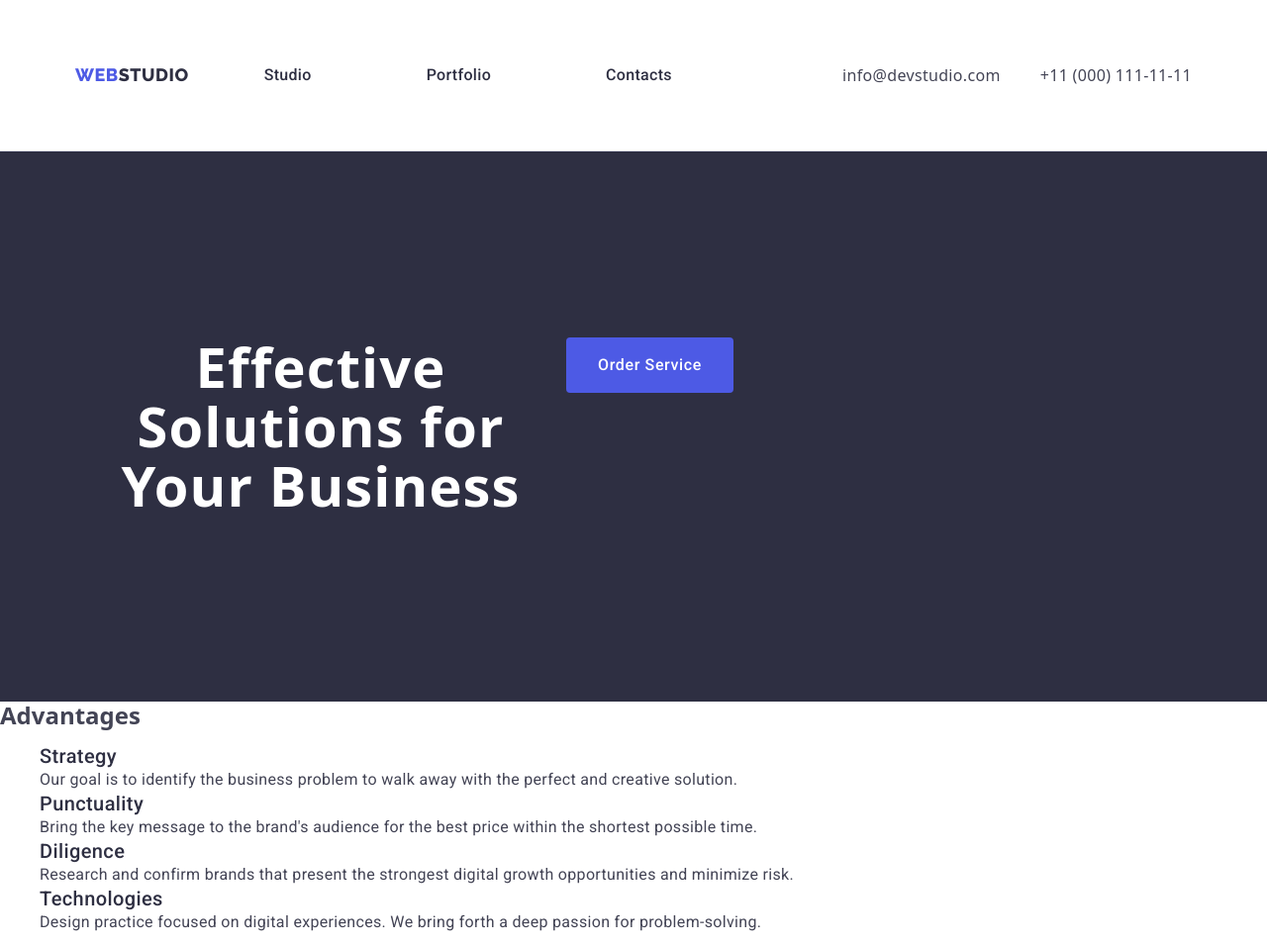
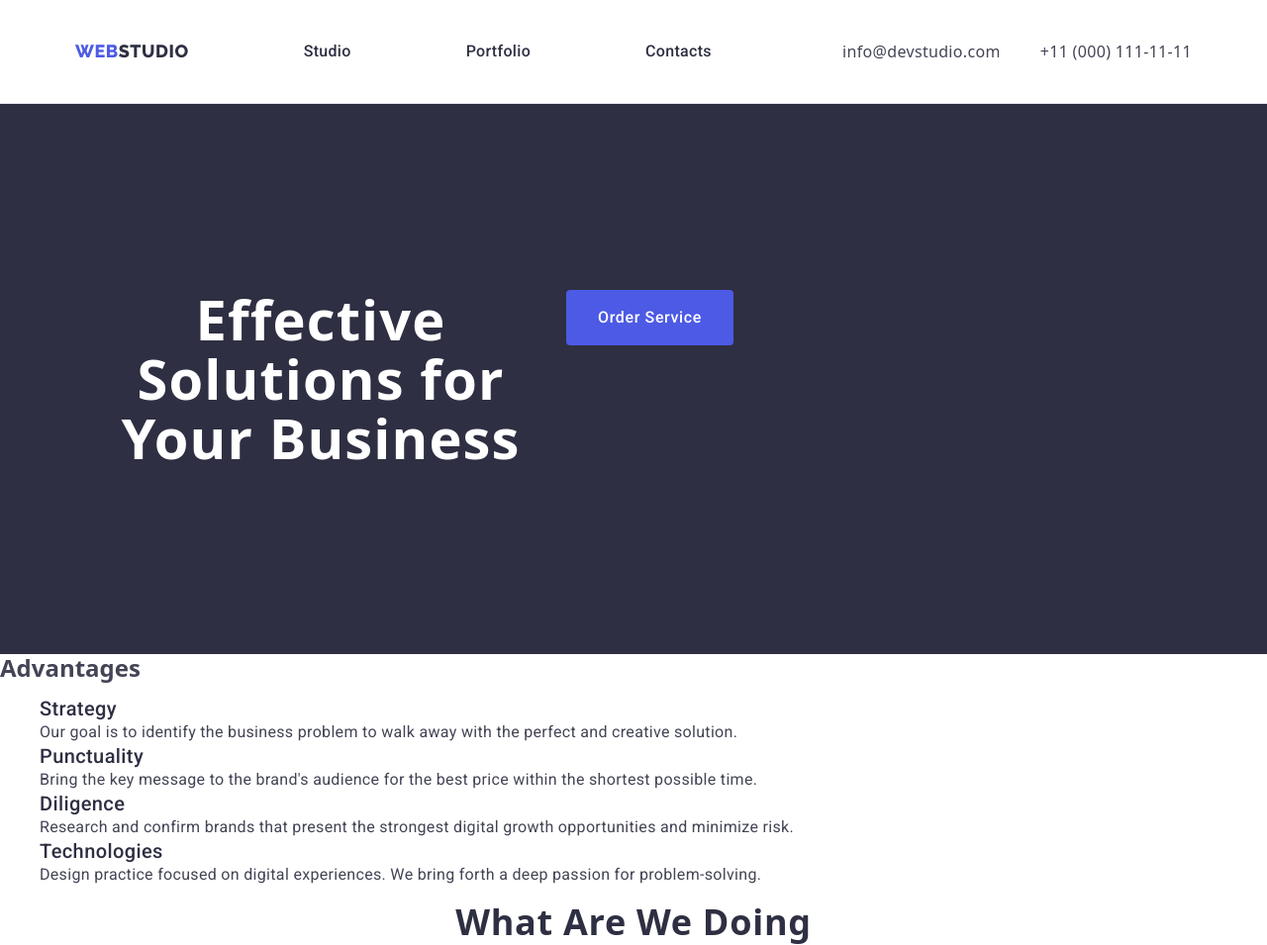
Before and after one commit to victoria-gl/goit-markup-hw-03, a plain HTML site: page index.html in a window 1280 px wide. Shown: the top 955 px of the page at 99% size. Drawn offline with nearby package versions, Linux system fonts and the light colour scheme.

Commit message:
Update style.css

```diff
--- a/css/style.css
+++ b/css/style.css
@@ -94,7 +94,6 @@ span {
   letter-spacing: 0.32px;
   display: flex;
   gap: 40px;
-  padding: 24px 0px;
 }
 
 .nav-list-item {
```
